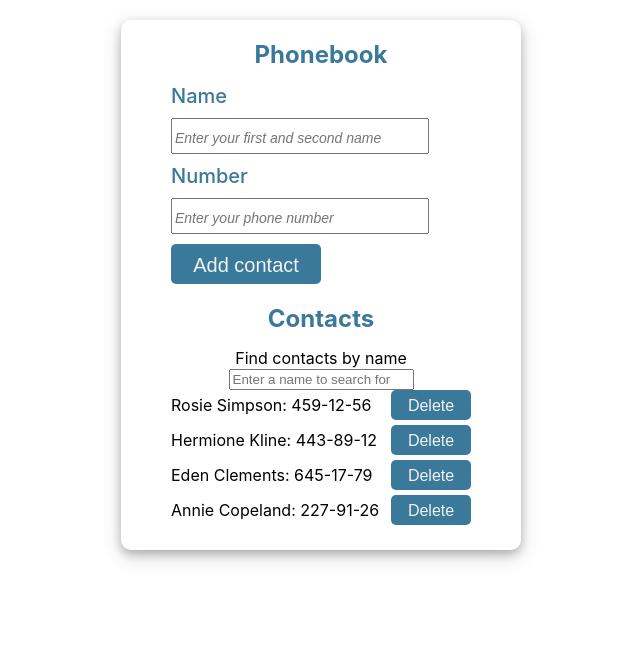
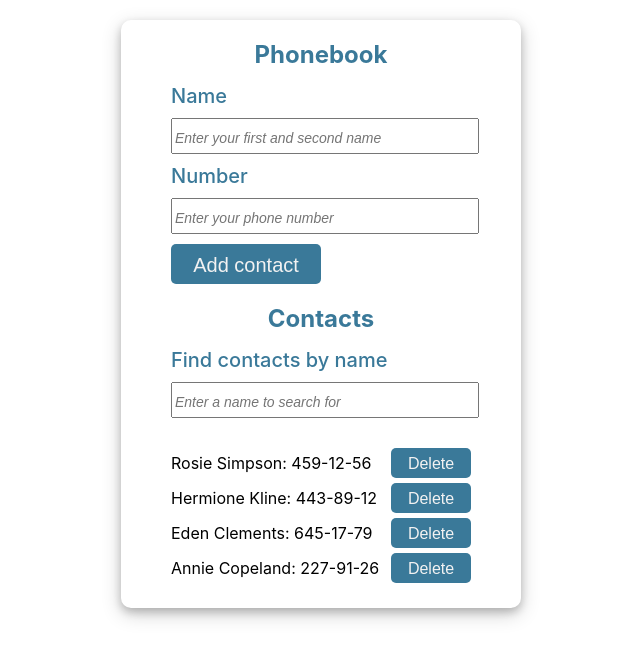
Before and after one commit to yuriy-o/goit-react-hw-02-phonebook, a React (Create React App) app: page / in a window 1280 px wide. Shown: the top 658 px of the page, without its empty margins (319-959 px from the left). Built offline with nearby package versions, Linux system fonts and the light colour scheme.

Commit message:
розбивка на різні компоненти

```diff
--- a/src/components/App.jsx
+++ b/src/components/App.jsx
@@ -1,18 +1,18 @@
 import React, { Component } from 'react';
 import { nanoid } from 'nanoid';
+
 // import PropTypes from 'prop-types';
 
-import { Button, Container, H1, H2, Li } from './App.styled';
+import { Container, H1, H2, Warning } from './App.styled';
 import { ContactForm } from './ContactForm/ContactForm';
+import { ContactList } from './ContactList/ContactList';
+import { ContactsFilter } from './ContactsFilter/ContactsFilter';
+
+import { contacts } from './contacts.js';
 
 export class App extends Component {
   state = {
-    contacts: [
-      { id: nanoid(), name: 'Rosie Simpson', number: '459-12-56' },
-      { id: nanoid(), name: 'Hermione Kline', number: '443-89-12' },
-      { id: nanoid(), name: 'Eden Clements', number: '645-17-79' },
-      { id: nanoid(), name: 'Annie Copeland', number: '227-91-26' },
-    ],
+    contacts: [...contacts],
     filter: '',
   };
 
@@ -45,12 +45,12 @@ export class App extends Component {
     return Boolean(contactCheck);
   }
 
-  removeContact(id) {
+  removeContact = id => {
     this.setState(({ contacts }) => {
       const newContacts = contacts.filter(contact => contact.id !== id);
       return { contacts: newContacts };
     });
-  }
+  };
   handleInputChange = e => {
     const { name, value } = e.target;
     this.setState({ [name]: value });
@@ -70,34 +70,21 @@ export class App extends Component {
   };
 
   render() {
+    const { removeContact, handleInputChange } = this;
     const contacts = this.filterContactByName();
-    const contactItems = contacts.map(({ id, name, number }) => (
-      <Li key={id}>
-        {name}: {number}
-        <Button onClick={() => this.removeContact(id)} type="button">
-          Delete
-        </Button>
-      </Li>
-    ));
+    const isContacts = Boolean(contacts.length);
 
     return (
       <Container>
         <H1>Phonebook</H1>
-        <ContactForm onForm={this.formSubmitHandler} />
+        <ContactForm onSubmitForm={this.formSubmitHandler} />
         <H2>Contacts</H2>
+        <ContactsFilter handleInputChange={handleInputChange} />
 
-        <label>
-          <p>Find contacts by name</p>
-          <input
-            type="text"
-            onChange={this.handleInputChange}
-            placeholder="Enter a name to search for"
-            name="filter"
-            required
-          />
-        </label>
-
-        <ol>{contactItems}</ol>
+        {isContacts && (
+          <ContactList removeContact={removeContact} contacts={contacts} />
+        )}
+        {!isContacts && <Warning>No contacts in the list</Warning>}
       </Container>
     );
   }
--- a/src/components/App.styled.js
+++ b/src/components/App.styled.js
@@ -8,13 +8,7 @@ export const Container = styled.section`
   text-align: center;
   max-width: 300px;
 `;
-export const Li = styled.li`
-  display: flex;
-  justify-content: space-between;
-  align-items: center;
 
-  margin-bottom: 5px;
-`;
 export const H1 = styled.h1`
   color: #3a7999;
   margin-bottom: 15px;
@@ -23,27 +17,7 @@ export const H2 = styled.h2`
   color: #3a7999;
   margin-bottom: 15px;
 `;
-export const Button = styled.button`
-  display: block;
-  width: 80px;
-  height: 30px;
-
-  border: none;
-  background: #3a7999;
-  color: #f2f2f2;
-  padding: 7px 10px;
-  font-size: 16px;
-  border-radius: 5px;
-  cursor: pointer;
-  transition: all 500ms ease;
-  /* :not(:last-child) {
-    margin-right: 10px;
-  } */
-
-  :hover {
-    background: rgba(0, 0, 0, 0);
-    color: #3a7999;
-    box-shadow: inset 0 0 0 3px #3a7999;
-    transform: scale(1.05);
-  }
+export const Warning = styled.p`
+  font-size: 20px;
+  color: orangered;
 `;
--- a/src/components/ContactForm/ContactForm.jsx
+++ b/src/components/ContactForm/ContactForm.jsx
@@ -1,8 +1,9 @@
 import React, { Component } from 'react';
-// import { nanoid } from 'nanoid';
+import PropTypes from 'prop-types';
 
 import { Button, Form, Label, Span, Input } from './ContactForm.styled';
 
+//! форма це завжди класовий компонент
 export class ContactForm extends Component {
   state = {
     name: '',
@@ -19,11 +20,16 @@ export class ContactForm extends Component {
   handleSubmit = e => {
     e.preventDefault();
 
-    console.log('this.state', this.state);
+    // this.props.onSubmitForm(this.state); //? Короткий запис без умови, ↓↓↓ або ↓↓↓
 
-    this.props.onForm(this.state);
+    //? З this.props забираємо onSubmitForm
+    const { onSubmitForm } = this.props;
+    //? та в onSubmitForm передає на гору в стейт
+    const result = onSubmitForm({ ...this.state });
 
-    this.reset();
+    if (result) {
+      this.reset();
+    }
   };
 
   //! Очищення форми після submit
@@ -73,3 +79,8 @@ export class ContactForm extends Component {
     );
   }
 }
+
+//! ВИДАЄ ПОМИЛКУ ЯКЩО .isRequired
+ContactForm.propTypes = {
+  onSubmit: PropTypes.func,
+};
--- a/src/components/ContactForm/ContactForm.styled.js
+++ b/src/components/ContactForm/ContactForm.styled.js
@@ -17,7 +17,7 @@ export const Form = styled.form`
 `;
 export const Input = styled.input`
   margin-bottom: 10px;
-  width: 250px;
+  width: 100%;
   height: 30px;
   font-size: 20px;
 
@@ -39,9 +39,6 @@ export const Button = styled.button`
   border-radius: 5px;
   cursor: pointer;
   transition: all 500ms ease;
-  /* :not(:last-child) {
-    margin-right: 10px;
-  } */
 
   :hover {
     background: rgba(0, 0, 0, 0);
--- /dev/null
+++ b/src/components/ContactForm/initialState.js
@@ -0,0 +1,6 @@
+const initialState = {
+  title: '',
+  author: '',
+};
+
+export default initialState;
--- /dev/null
+++ b/src/components/ContactList/ContactList.jsx
@@ -0,0 +1,32 @@
+import PropTypes from 'prop-types';
+
+import { Button, Li } from './ContactList.styled';
+
+export const ContactList = ({ removeContact, contacts }) => {
+  const contactItems = contacts.map(({ id, name, number }) => (
+    <Li key={id}>
+      {name}: {number}
+      <Button onClick={() => removeContact(id)} type="button">
+        Delete
+      </Button>
+    </Li>
+  ));
+
+  return <ol>{contactItems}</ol>;
+};
+
+//! якщо в пропси передається МАСИВ, то пишемо дефолтні пропси
+ContactList.defaultProps = {
+  contacts: [],
+};
+
+ContactList.propTypes = {
+  removeContact: PropTypes.func.isRequired,
+  contacts: PropTypes.arrayOf(
+    PropTypes.shape({
+      id: PropTypes.string.isRequired,
+      name: PropTypes.string.isRequired,
+      number: PropTypes.string.isRequired, //! або/та number
+    })
+  ),
+};
--- /dev/null
+++ b/src/components/ContactList/ContactList.styled.js
@@ -0,0 +1,34 @@
+import styled from 'styled-components';
+
+export const Li = styled.li`
+  display: flex;
+  justify-content: space-between;
+  align-items: center;
+
+  margin-bottom: 5px;
+`;
+
+export const Button = styled.button`
+  display: block;
+  min-width: 80px;
+  height: 30px;
+
+  border: none;
+  background: #3a7999;
+  color: #f2f2f2;
+  padding: 7px 10px;
+  font-size: 16px;
+  border-radius: 5px;
+  cursor: pointer;
+  transition: all 500ms ease;
+  /* :not(:last-child) {
+    margin-right: 10px;
+  } */
+
+  :hover {
+    background: rgba(0, 0, 0, 0);
+    color: #3a7999;
+    box-shadow: inset 0 0 0 3px #3a7999;
+    transform: scale(1.05);
+  }
+`;
--- /dev/null
+++ b/src/components/ContactsFilter/ContactsFilter.jsx
@@ -0,0 +1,21 @@
+import PropTypes from 'prop-types';
+import { Input, Label, Text } from './ContactsFilter.styled';
+
+export const ContactsFilter = ({ handleInputChange }) => {
+  return (
+    <Label>
+      <Text>Find contacts by name</Text>
+      <Input
+        type="text"
+        onChange={handleInputChange}
+        placeholder="Enter a name to search for"
+        name="filter"
+        required
+      />
+    </Label>
+  );
+};
+
+ContactsFilter.propTypes = {
+  handleInputChange: PropTypes.func.isRequired,
+};
--- /dev/null
+++ b/src/components/ContactsFilter/ContactsFilter.styled.js
@@ -0,0 +1,28 @@
+import styled from 'styled-components';
+
+export const Label = styled.label`
+  display: flex;
+  flex-direction: column;
+  align-items: flex-start;
+
+  margin-bottom: 20px;
+`;
+
+export const Text = styled.p`
+  font-size: 20px;
+  font-weight: 500;
+
+  color: #3a7999;
+  margin-bottom: 10px;
+`;
+export const Input = styled.input`
+  margin-bottom: 10px;
+  width: 100%;
+  height: 30px;
+  font-size: 20px;
+
+  ::placeholder {
+    font-size: 14px;
+    font-style: italic;
+  }
+`;
--- /dev/null
+++ b/src/components/contacts.js
@@ -0,0 +1,8 @@
+import { nanoid } from 'nanoid';
+
+export const contacts = [
+  { id: nanoid(), name: 'Rosie Simpson', number: '459-12-56' },
+  { id: nanoid(), name: 'Hermione Kline', number: '443-89-12' },
+  { id: nanoid(), name: 'Eden Clements', number: '645-17-79' },
+  { id: nanoid(), name: 'Annie Copeland', number: '227-91-26' },
+];
```
